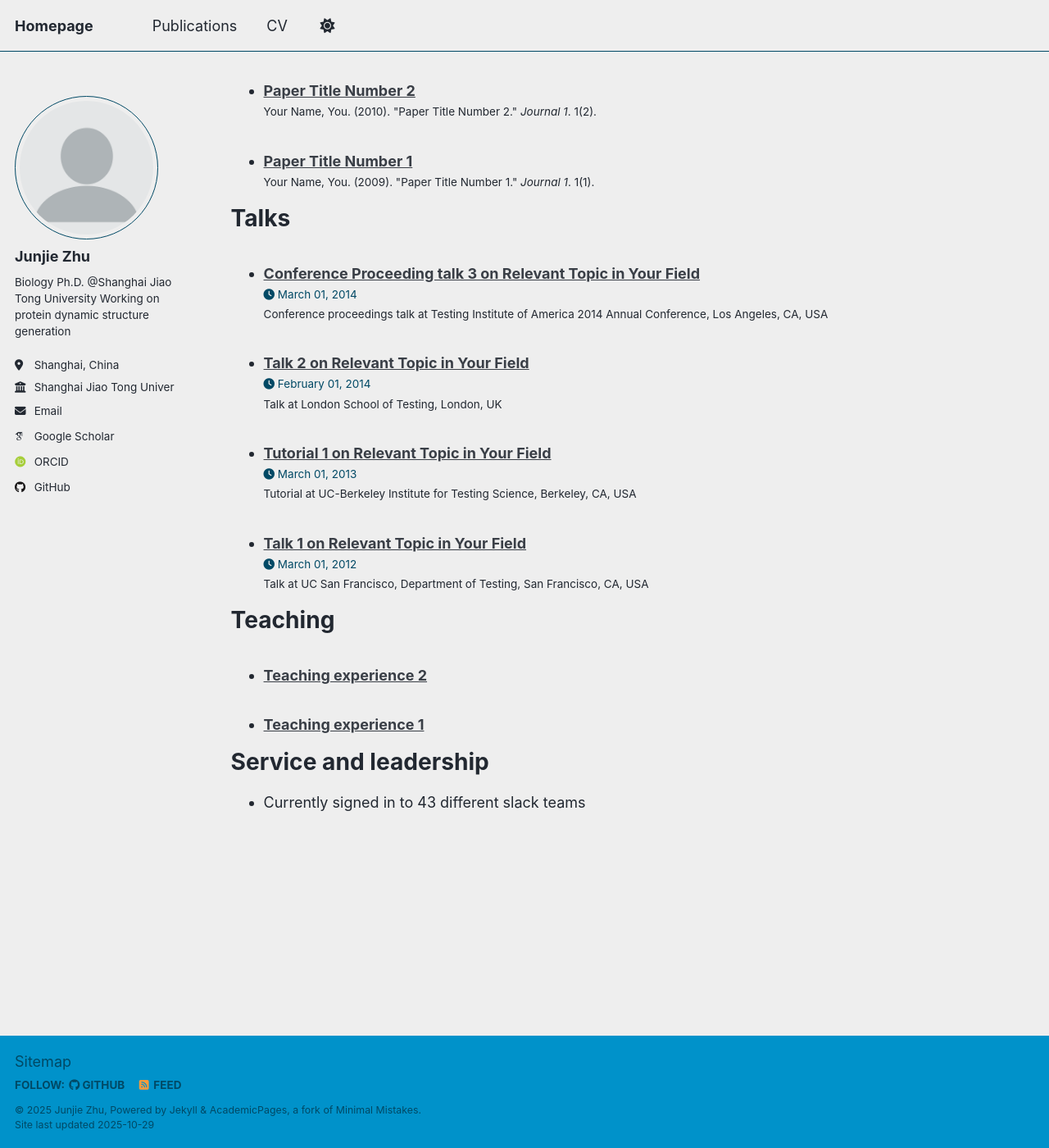
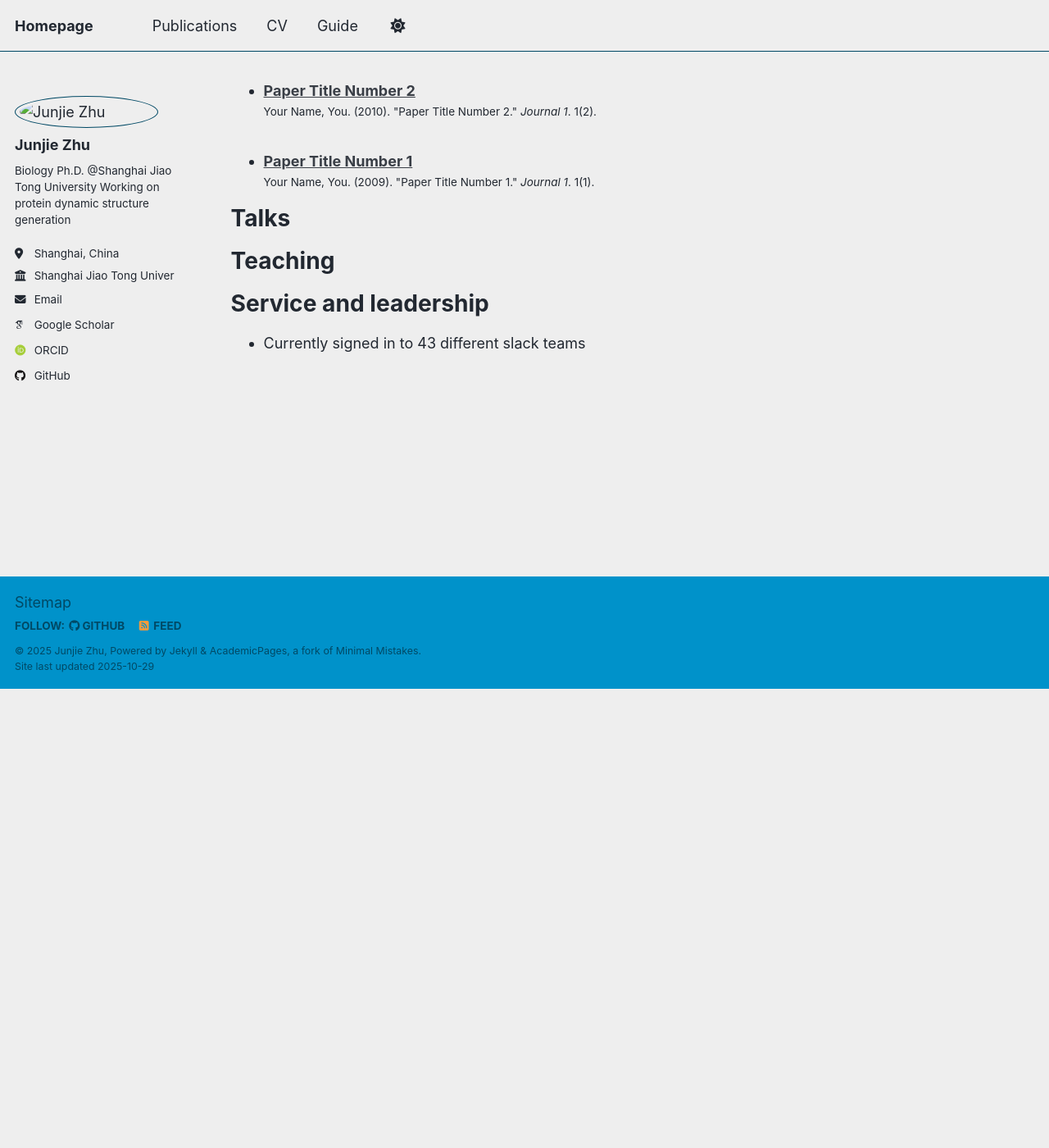
Before and after one commit to Junjie-Zhu/junjie-zhu.github.io, a Jekyll site: the page built from _pages/cv.md, in a window 1280 px wide and 1400 px high, scrolled down 1308 px. Shown: the whole window at 82% size. Built offline with Jekyll 4.4.1, drawn with Linux system fonts in a browser that asks for light colours; some web fonts are replaced; a script that is not in the unit is left out; after the commit the page ends 2148 px from its top, so only the background shows below that.

Commit message:
remove unused parts

```diff
--- a/_data/navigation.yml
+++ b/_data/navigation.yml
@@ -13,3 +13,6 @@
 
   - title: "CV"
     url: /cv/
+
+  - title: "Guide"
+    url: /markdown/
--- a/_talks/2012-03-01-talk-1.md
+++ /dev/null
@@ -1,11 +0,0 @@
----
-title: "Talk 1 on Relevant Topic in Your Field"
-collection: talks
-type: "Talk"
-permalink: /talks/2012-03-01-talk-1
-venue: "UC San Francisco, Department of Testing"
-date: 2012-03-01
-location: "San Francisco, CA, USA"
----
-
-This is a description of your talk, which is a markdown file that can be all markdown-ified like any other post. Yay markdown!
--- a/_talks/2013-03-01-tutorial-1.md
+++ /dev/null
@@ -1,13 +0,0 @@
----
-title: "Tutorial 1 on Relevant Topic in Your Field"
-collection: talks
-type: "Tutorial"
-permalink: /talks/2013-03-01-tutorial-1
-venue: "UC-Berkeley Institute for Testing Science"
-date: 2013-03-01
-location: "Berkeley, CA, USA"
----
-
-[More information here](http://exampleurl.com)
-
-This is a description of your tutorial, note the different field in type. This is a markdown files that can be all markdown-ified like any other post. Yay markdown!
--- a/_talks/2014-02-01-talk-2.md
+++ /dev/null
@@ -1,13 +0,0 @@
----
-title: "Talk 2 on Relevant Topic in Your Field"
-collection: talks
-type: "Talk"
-permalink: /talks/2014-02-01-talk-2
-venue: "London School of Testing"
-date: 2014-02-01
-location: "London, UK"
----
-
-[More information here](http://example2.com)
-
-This is a description of your talk, which is a markdown files that can be all markdown-ified like any other post. Yay markdown!
--- a/_talks/2014-03-01-talk-3.md
+++ /dev/null
@@ -1,11 +0,0 @@
----
-title: "Conference Proceeding talk 3 on Relevant Topic in Your Field"
-collection: talks
-type: "Conference proceedings talk"
-permalink: /talks/2014-03-01-talk-3
-venue: "Testing Institute of America 2014 Annual Conference"
-date: 2014-03-01
-location: "Los Angeles, CA, USA"
----
-
-This is a description of your conference proceedings talk, note the different field in type. You can put anything in this field.
--- a/_teaching/2014-spring-teaching-1.md
+++ /dev/null
@@ -1,20 +0,0 @@
----
-title: "Teaching experience 1"
-collection: teaching
-type: "Undergraduate course"
-permalink: /teaching/2014-spring-teaching-1
-venue: "University 1, Department"
-date: 2014-01-01
-location: "City, Country"
----
-
-This is a description of a teaching experience. You can use markdown like any other post.
-
-Heading 1
-======
-
-Heading 2
-======
-
-Heading 3
-======
--- a/_teaching/2015-spring-teaching-2.md
+++ /dev/null
@@ -1,20 +0,0 @@
----
-title: "Teaching experience 2"
-collection: teaching
-type: "Workshop"
-permalink: /teaching/2015-spring-teaching-1
-venue: "University 1, Department"
-date: 2015-01-01
-location: "City, Country"
----
-
-This is a description of a teaching experience. You can use markdown like any other post.
-
-Heading 1
-======
-
-Heading 2
-======
-
-Heading 3
-======
```
Also changed, not shown: _portfolio/portfolio-1.md (deleted, +0 -7 lines), _portfolio/portfolio-2.html (deleted, +0 -7 lines), _posts/2012-08-14-blog-post-1.md (deleted, +0 -20 lines), _posts/2013-08-14-blog-post-2.md (deleted, +0 -20 lines), _posts/2014-08-14-blog-post-3.md (deleted, +0 -20 lines), _posts/2015-08-14-blog-post-4.md (deleted, +0 -20 lines), _posts/2199-01-01-future-post.md (deleted, +0 -11 lines), images/500x300.png (deleted), images/bio-photo-2.jpg (deleted), images/bio-photo.jpg (deleted), images/editing-talk.png (deleted), images/profile.png (deleted).
